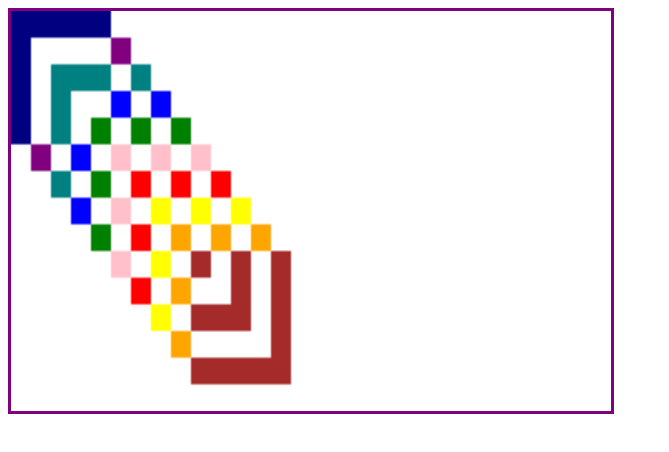
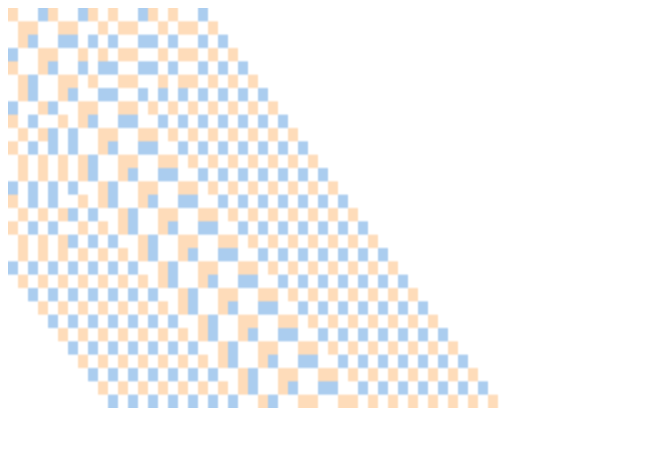
Before and after one commit to Cherylshire/cap_stone_animation, a plain HTML site: page boolean/boolean_index.html in a window 1280 px wide. Shown: the whole page, without its empty margins (0-669 px from the left). Drawn offline with Linux system fonts and the light colour scheme.

Commit message:
making negative space Global_Composite_Operation

```diff
--- a/boolean/boolean.js
+++ b/boolean/boolean.js
@@ -5,39 +5,216 @@ const ctx = canvas.getContext('2d');
 ctx.globalCompositeOperation = 'xor';
 
 ctx.fillStyle = 'navy';
+ctx.fillRect(0, 0, 30, 30);
+
+ctx.fillStyle = 'white';
+ctx.fillRect(10, 0, 10, 10);
+
+ctx.fillStyle = 'navy';
+ctx.fillRect(10, 10, 10, 10);
+
+ctx.fillStyle = 'white';
+ctx.fillRect(0, 10, 10, 10);
+
+ctx.fillStyle = 'navy';
+ctx.fillRect(10, 10, 30, 30);
+
+ctx.fillStyle = 'navy';
+ctx.fillRect(20, 20, 30, 30);
+
+ctx.fillStyle = 'navy';
+ctx.fillRect(30, 30, 30, 30);
+
+ctx.fillStyle = 'navy';
+ctx.fillRect(40, 40, 30, 30);
+
+ctx.fillStyle = 'navy';
+ctx.fillRect(40, 0, 30, 30);
+
+ctx.fillStyle = 'navy';
+ctx.fillRect(0, 40, 30, 30);
+
+ctx.fillStyle = 'navy';
+ctx.fillRect(50, 50, 30, 30);
+
+ctx.fillStyle = 'navy';
+ctx.fillRect(60, 60, 30, 30);
+
+ctx.fillStyle = 'navy';
+ctx.fillRect(60, 0, 30, 30);
+
+ctx.fillStyle = 'navy';
+ctx.fillRect(0, 60, 30, 30);
+
+ctx.fillStyle = 'navy';
+ctx.fillRect(70, 70, 30, 30);
+
+ctx.fillStyle = 'navy';
+ctx.fillRect(80, 80, 30, 30);
+
+ctx.fillStyle = 'navy';
+ctx.fillRect(90, 90, 30, 30);
+
+ctx.fillStyle = 'navy';
+ctx.fillRect(100, 100, 30, 30);
+
+ctx.fillStyle = 'navy';
+ctx.fillRect(110, 110, 30, 30);
+
+ctx.fillStyle = 'navy';
+ctx.fillRect(120, 120, 30, 30);
+
+ctx.fillStyle = 'navy';
+ctx.fillRect(130, 130, 30, 30);
+
+ctx.fillStyle = 'navy';
+ctx.fillRect(140, 140, 30, 30);
+
+// ==================================
+
+ctx.fillStyle = '#abcdef';
+ctx.fillRect(0, 0, 100, 100);
+
+ctx.fillStyle = '#fedcba';
+ctx.fillRect(0, 0, 95, 95);
+
+ctx.fillStyle = '#abcdef';
+ctx.fillRect(0, 0, 90, 90);
+
+ctx.fillStyle = '#fedcba';
+ctx.fillRect(0, 0, 85, 85);
+
+ctx.fillStyle = '#abcdef';
+ctx.fillRect(0, 0, 80, 80);
+
+ctx.fillStyle = '#fedcba';
+ctx.fillRect(0, 0, 75, 75);
+
+ctx.fillStyle = '#abcdef';
+ctx.fillRect(0, 0, 70, 70);
+
+ctx.fillStyle = '#fedcba';
+ctx.fillRect(0, 0, 65, 65);
+
+ctx.fillStyle = '#abcdef';
+ctx.fillRect(0, 0, 60, 60);
+
+ctx.fillStyle = '#fedcba';
+ctx.fillRect(0, 0, 55, 55);
+
+ctx.fillStyle = '#abcdef';
 ctx.fillRect(0, 0, 50, 50);
 
-ctx.fillStyle = 'purple';
-ctx.fillRect(10, 10, 50, 50);
+ctx.fillStyle = '#fedcba';
+ctx.fillRect(0, 0, 45, 45);
 
-ctx.fillStyle = 'teal';
-ctx.fillRect(20, 20, 50, 50);
+ctx.fillStyle = '#abcdef';
+ctx.fillRect(0, 0, 40, 40);
 
-ctx.fillStyle = 'blue';
-ctx.fillRect(30, 30, 50, 50);
+ctx.fillStyle = '#fedcba';
+ctx.fillRect(0, 0, 35, 35);
 
-ctx.fillStyle = 'green';
-ctx.fillRect(40, 40, 50, 50);
+ctx.fillStyle = '#abcdef';
+ctx.fillRect(0, 0, 30, 30);
 
-ctx.fillStyle = 'pink';
-ctx.fillRect(50, 50, 50, 50);
+ctx.fillStyle = '#fedcba';
+ctx.fillRect(0, 0, 25, 25);
 
-ctx.fillStyle = 'red';
-ctx.fillRect(60, 60, 50, 50);
+ctx.fillStyle = '#abcdef';
+ctx.fillRect(0, 0, 20, 20);
 
-ctx.fillStyle = 'yellow';
-ctx.fillRect(70, 70, 50, 50);
+ctx.fillStyle = '#fedcba';
+ctx.fillRect(0, 0, 15, 15);
 
-ctx.fillStyle = 'orange';
-ctx.fillRect(80, 80, 50, 50);
+ctx.fillStyle = '#abcdef';
+ctx.fillRect(0, 0, 10, 10);
 
-ctx.fillStyle = 'brown';
-ctx.fillRect(90, 90, 50, 50);
-// xor
-// ctx.globalCompositeOperation = 'xor';
+ctx.fillStyle = '#fedcba';
+ctx.fillRect(0, 0, 5, 5);
 
-// ctx.fillStyle = 'blue';
-// ctx.fillRect(50, 50, 100, 100);
+ctx.fillStyle = '#fedcba';
+ctx.fillRect(5, 5, 100, 100);
 
-// ctx.fillStyle = 'red';
-// ctx.fillRect(50, 50, 100, 100);
+ctx.fillStyle = '#abcdef';
+ctx.fillRect(10, 10, 100, 100);
+
+ctx.fillStyle = '#fedcba';
+ctx.fillRect(15, 15, 100, 100);
+
+ctx.fillStyle = '#abcdef';
+ctx.fillRect(20, 20, 100, 100);
+
+ctx.fillStyle = '#fedcba';
+ctx.fillRect(25, 25, 100, 100);
+
+ctx.fillStyle = '#abcdef';
+ctx.fillRect(30, 30, 100, 100);
+
+ctx.fillStyle = '#fedcba';
+ctx.fillRect(35, 35, 100, 100);
+
+ctx.fillStyle = '#abcdef';
+ctx.fillRect(40, 40, 100, 100);
+
+ctx.fillStyle = '#fedcba';
+ctx.fillRect(45, 45, 100, 100);
+
+ctx.fillStyle = '#abcdef';
+ctx.fillRect(50, 50, 100, 100);
+
+ctx.fillStyle = '#fedcba';
+ctx.fillRect(55, 55, 100, 100);
+
+ctx.fillStyle = '#abcdef';
+ctx.fillRect(60, 60, 100, 100);
+
+ctx.fillStyle = '#fedcba';
+ctx.fillRect(65, 65, 100, 100);
+
+ctx.fillStyle = '#abcdef';
+ctx.fillRect(70, 70, 100, 100);
+
+ctx.fillStyle = '#fedcba';
+ctx.fillRect(75, 75, 100, 100);
+
+ctx.fillStyle = '#abcdef';
+ctx.fillRect(80, 80, 100, 100);
+
+ctx.fillStyle = '#fedcba';
+ctx.fillRect(85, 85, 100, 100);
+
+ctx.fillStyle = '#abcdef';
+ctx.fillRect(90, 90, 100, 100);
+
+ctx.fillStyle = '#fedcba';
+ctx.fillRect(95, 95, 100, 100);
+
+ctx.fillStyle = '#abcdef';
+ctx.fillRect(100, 100, 100, 100);
+
+ctx.fillStyle = '#fedcba';
+ctx.fillRect(105, 105, 100, 100);
+
+ctx.fillStyle = '#abcdef';
+ctx.fillRect(110, 110, 100, 100);
+
+ctx.fillStyle = '#fedcba';
+ctx.fillRect(115, 115, 100, 100);
+
+ctx.fillStyle = '#abcdef';
+ctx.fillRect(120, 120, 100, 100);
+
+ctx.fillStyle = '#fedcba';
+ctx.fillRect(125, 125, 100, 100);
+
+ctx.fillStyle = '#abcdef';
+ctx.fillRect(130, 130, 100, 100);
+
+ctx.fillStyle = '#fedcba';
+ctx.fillRect(135, 135, 100, 100);
+
+ctx.fillStyle = '#abcdef';
+ctx.fillRect(140, 140, 100, 100);
+
+ctx.fillStyle = '#fedcba';
+ctx.fillRect(145, 145, 100, 100);
--- a/boolean/boolean_index.html
+++ b/boolean/boolean_index.html
@@ -8,7 +8,6 @@
 
     <style type="text/css">
       canvas {
-        border: 3px solid purple;
         margin: 0;
         height: 400px;
         width: 600px;
```
